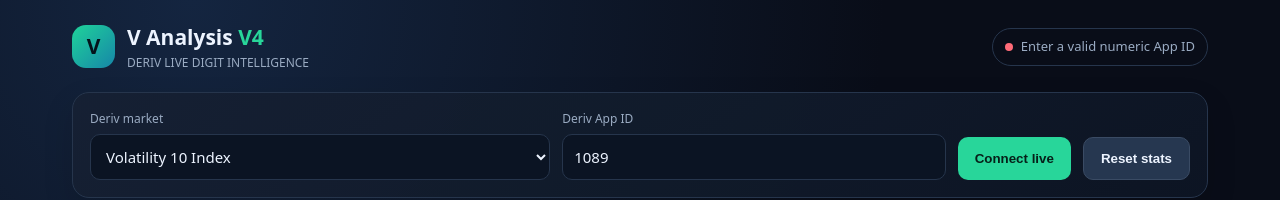
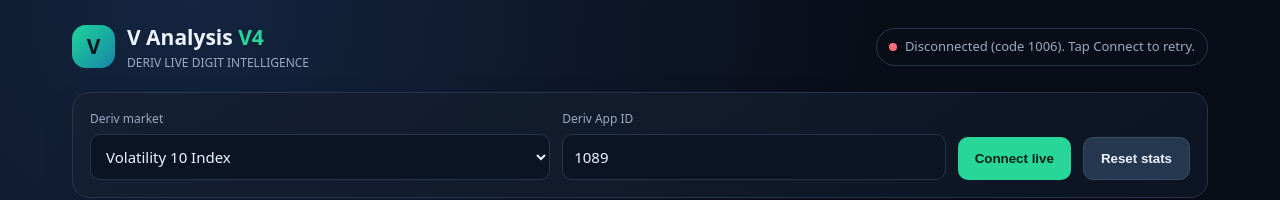
Before and after one commit to kipronomichael94-lab/V-analysis-v4, a plain HTML site: page index.html in a window 1280 px wide. Both pictures are taken after a click on the button "Connect live". Shown: the top 200 px of the page. Drawn offline with Linux system fonts and the light colour scheme.

Commit message:
Fix numeric Deriv App ID validation

```diff
--- a/index.html
+++ b/index.html
@@ -63,7 +63,7 @@
  function clearConnectionTimers(){if(keepAlive){clearInterval(keepAlive);keepAlive=null;}if(connectTimeout){clearTimeout(connectTimeout);connectTimeout=null;}}
  function closeSocket(){clearConnectionTimers();if(ws){try{if(subId&&ws.readyState===WebSocket.OPEN)ws.send(JSON.stringify({forget:subId}));ws.close();}catch(e){} }ws=null;subId=null;}
  function connect(){
-  closeSocket(); const app=$('appid').value.trim(); if(!/^\\d+$/.test(app)){status('Enter a valid numeric App ID','err');return;}
+  closeSocket(); const app=$('appid').value.trim(); if(!/^\d+$/.test(app)){status('Enter a valid numeric App ID','err');return;}
   status('Connecting to Deriv…');$('connect').disabled=true;
   try{ws=new WebSocket('wss://ws.derivws.com/websockets/v3?app_id='+encodeURIComponent(app));}
   catch(e){status('Could not start WebSocket: '+(e.message||'browser error'),'err');$('connect').disabled=false;return;}
```
